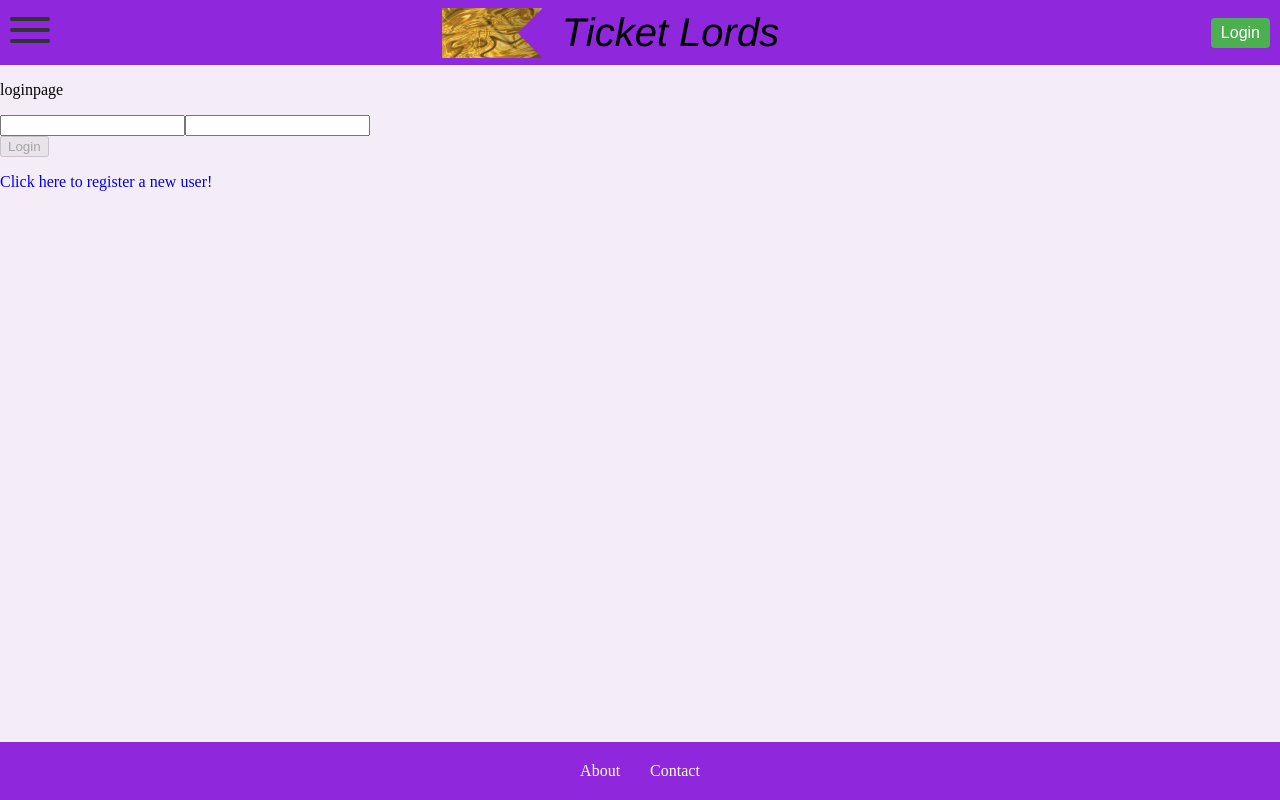
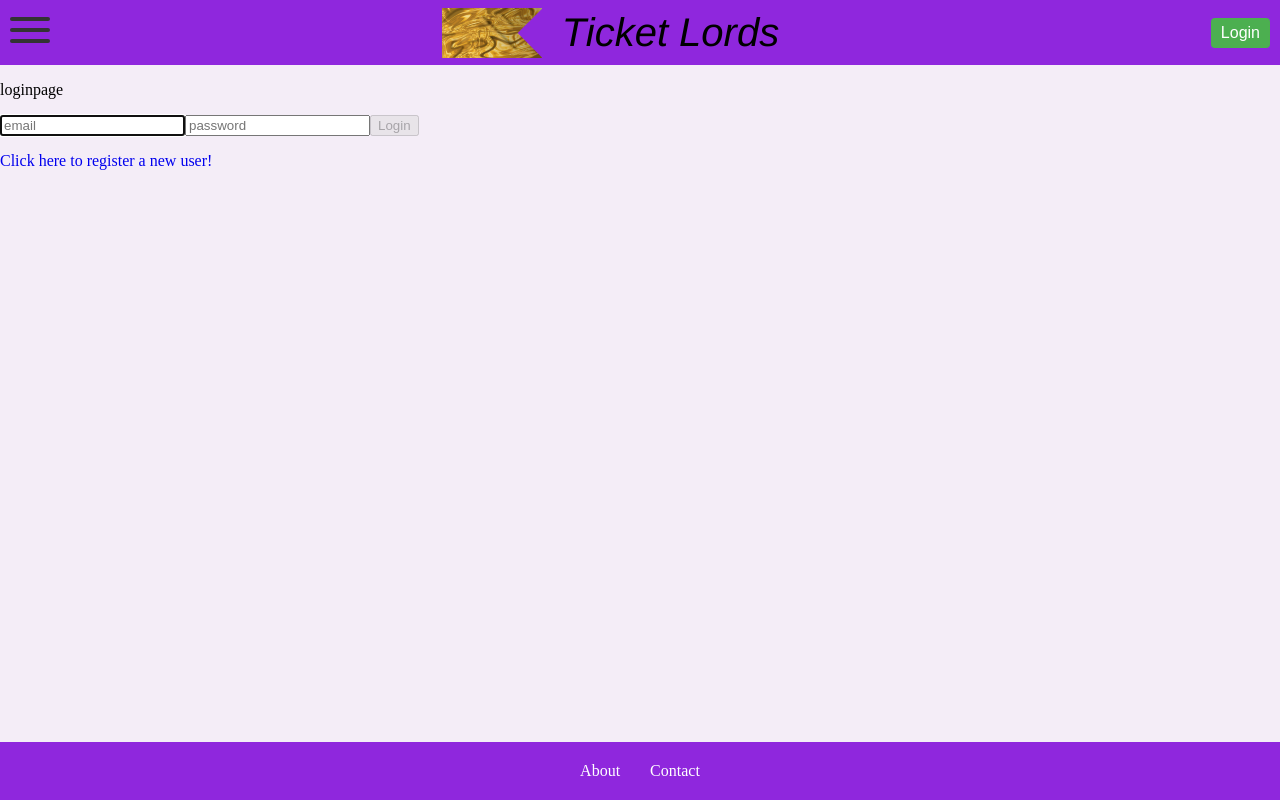
Before and after one commit to IDATA2301/idata2301-ticketlords-group4, a React (Vite) app: page /login in a window 1280 px wide. Built offline with nearby package versions, Linux system fonts and the light colour scheme; no server answers.

Commit message:
add disable button if password missing and add placeholder on input fields

```diff
--- a/src/pages/LoginPage.tsx
+++ b/src/pages/LoginPage.tsx
@@ -6,6 +6,7 @@ import { isAuthenticated, setAuthToken } from "../util/authUtils";
 
 export default function LoginPage() {
   const [email, setEmail] = useState("");
+  const [password, setPassword] = useState("");
   const [ error, setError] = useState("");
   const navigate = useNavigate();
 
@@ -54,11 +55,18 @@ export default function LoginPage() {
         <input
           type="email"
           value={email}
+          placeholder="email"
           onChange={(e) => setEmail(e.target.value)}
+          autoFocus
         />
-        <input type="password" id="password"></input><br></br>
+        <input
+          type="password"
+          id="password"
+          placeholder="password"
+          onChange={(e) => setPassword(e.target.value)}
+        />
         {error && <p style={{ color: "red" }}>{error}</p>}
-        <button type="submit" disabled={email === ""}>
+        <button type="submit" disabled={email === "" || password === ""}>
           Login
         </button>
       </form>
```
